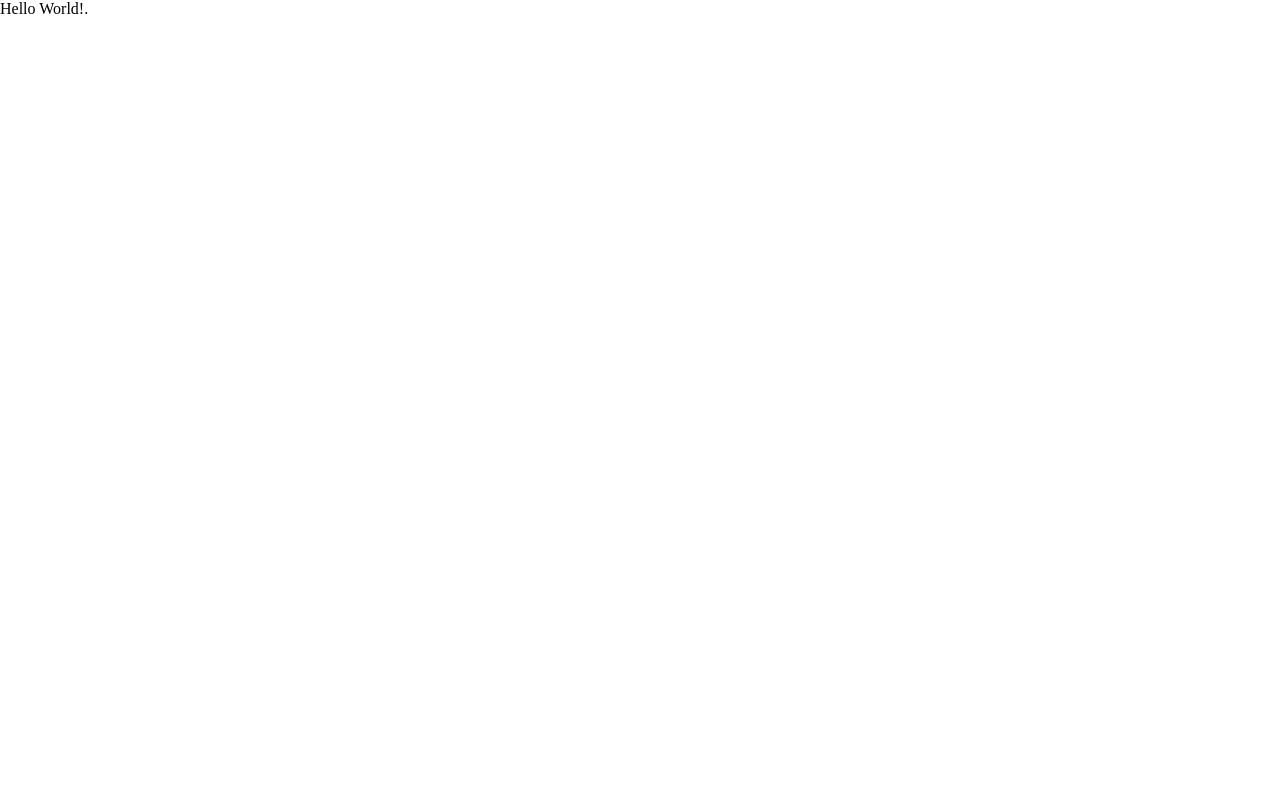
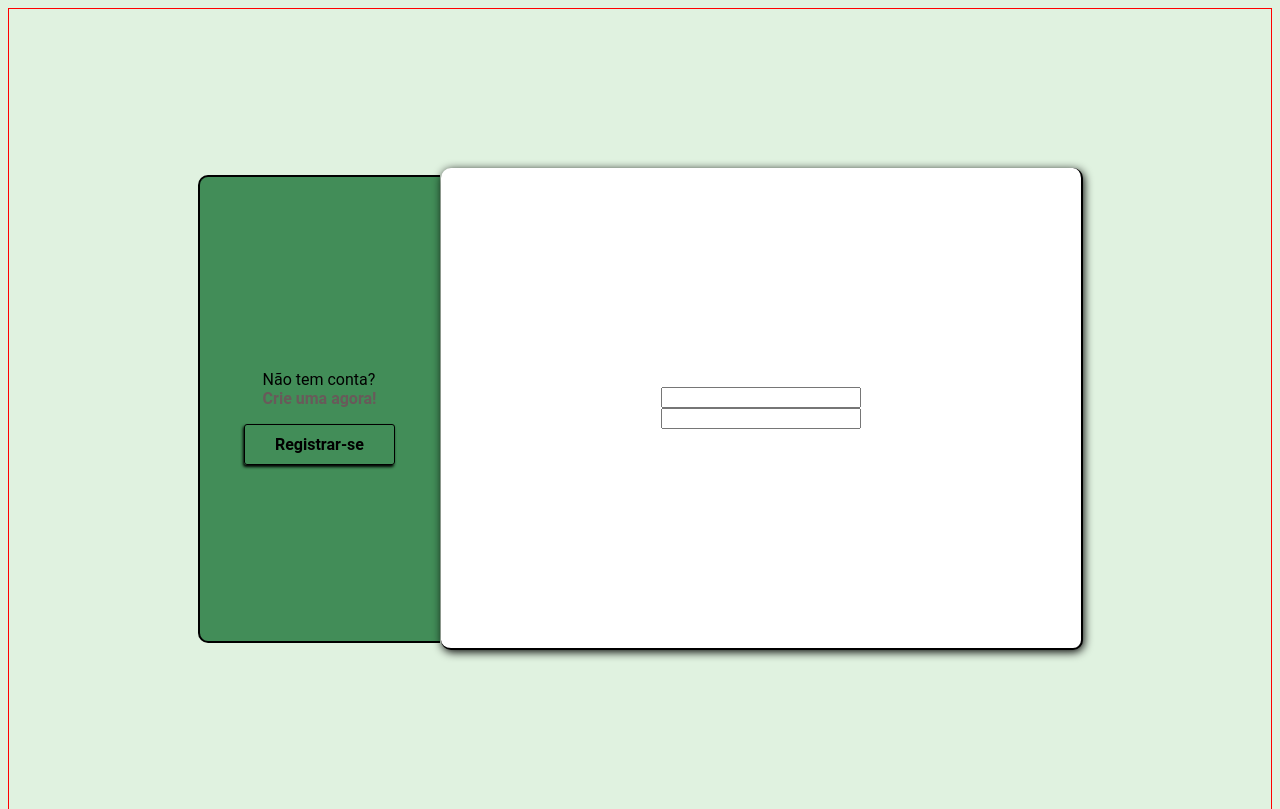
Before and after one commit to WozeZera/tela_login, a plain HTML site: page index.html in a window 1280 px wide. Shown: the top 809 px of the page. Drawn offline with Linux system fonts and the light colour scheme.

Commit message:
we have a form, so the next steps is make a good inputs and more stylish

```diff
--- a/index.html
+++ b/index.html
@@ -9,7 +9,17 @@
 </head>
 
 <body>
-	<p>Hello World!.</p>
+	<div class="form">
+		<div class="box-green">
+			<p>Não tem conta? <span style="display:block; color:rgb(105, 90, 90); font-weight:bolder;";">Crie uma agora!</span></p>
+			<a href="https://www.google.com" target="_blank">Registrar-se</a>
+		</div>
+		<form action="">
+			<input type="text" name="" class="input-text">
+
+			<input type="password" class="input-password">
+		</form>
+	</div>
 
 </body>
 
--- a/style.css
+++ b/style.css
@@ -1,5 +1,82 @@
+@import url('https://fonts.googleapis.com/css2?family=Roboto:ital,wght@0,100;0,300;0,400;0,500;0,700;0,900;1,100;1,300;1,400;1,500;1,700;1,900&display=swap')
+
 *{
 	padding:0;
 	margin:0;
 	box-sizing:border-box;
 }
+
+
+body{
+	background-color:rgba(133, 204, 133, 0.247);
+}
+
+.form{
+	border:1px solid red;
+	height:100vh;
+	display:flex;
+	justify-content:center;
+	align-items:center;
+}
+
+.form > form {
+	background-color:white;
+	border-right:2px solid black;
+	box-shadow:1px 2px 10px black;
+	border-bottom:2px solid black;
+	width:50vw;
+	height:60vh;
+	margin-left:1px;
+	display:flex;
+	flex-flow:column;
+	border-radius:10px;
+	justify-content:center;
+	align-items:center;
+}
+.form > form > input{
+	width:15vw;
+}
+
+.form > .box-green{
+	transition:0.3s;
+	border-top-left-radius:10px;
+	border-bottom-left-radius:10px;
+	background-color:rgb(66, 141, 88);
+	border-left:2px solid black;
+	border-top:2px solid black;
+	border-bottom:2px solid black;
+	height:58vh;
+	width:30vh;
+	font-family: "Roboto", sans-serif;
+	flex-direction:column;
+	align-items:center;
+	justify-content:center;
+	display:flex;
+}
+
+.box-green:hover{
+	transition:0.3s;
+
+	background-color:rgb(22, 240, 84);
+}
+
+
+
+.box-green > a{
+	padding:10px 30px;
+	background-color:transparent;
+	color:black;
+	font-weight:bolder;
+	text-decoration:none;
+	border:none;
+	border:1px solid black;
+	box-shadow:-1px 2px 3px black;
+	border-radius:3px;
+	transition:0.3s;
+}
+
+.box-green > a:hover{
+	transform:scale(1.1);
+	transition:0.3s;
+	cursor:pointer;
+}
```
